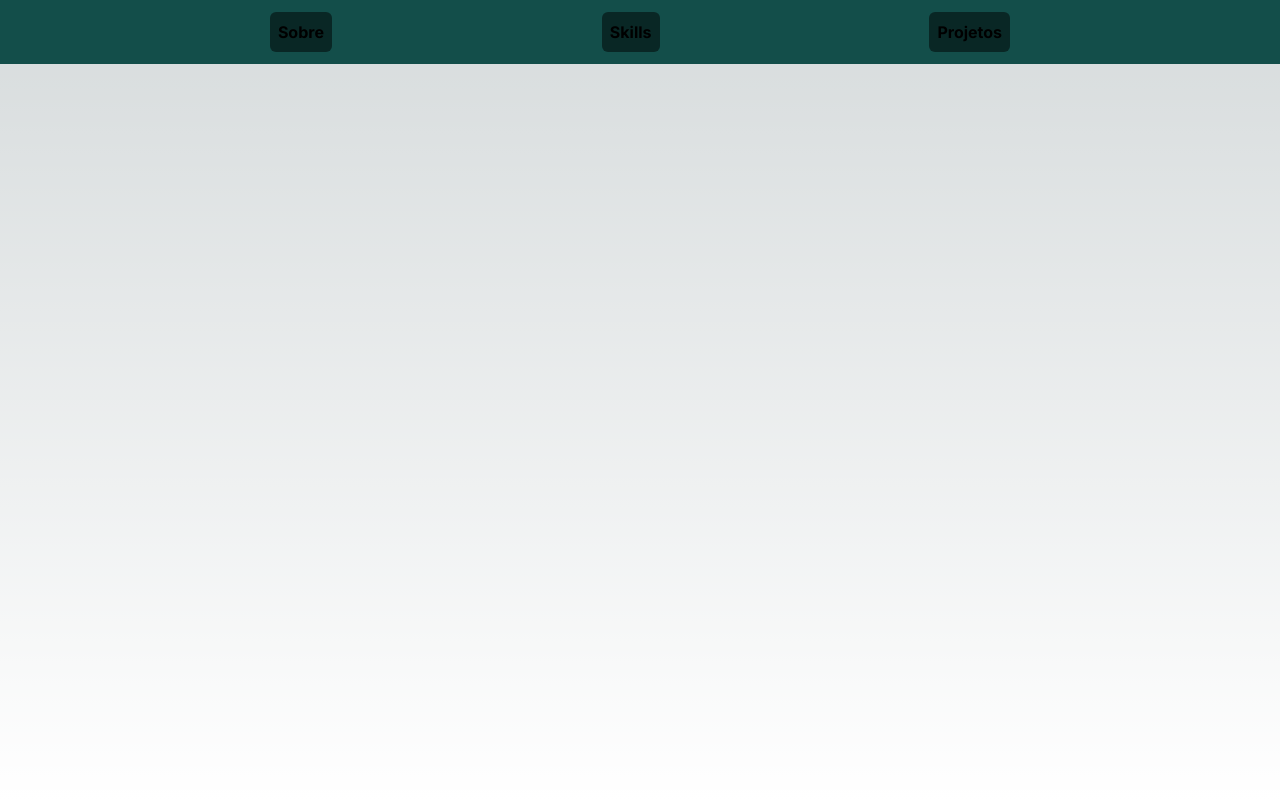
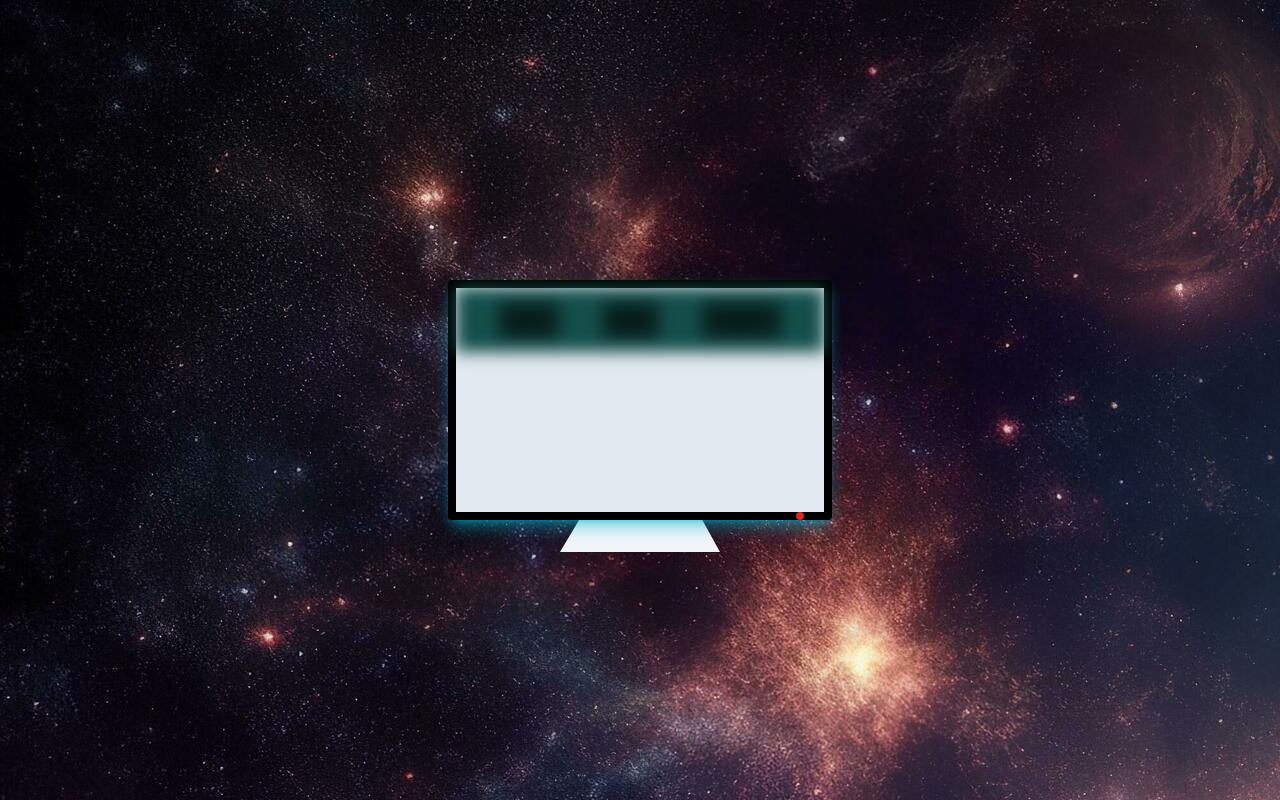
Before and after one commit to emersonpisoni/portfolio, a Next.js app: page / in a window 1280 px wide. Built offline with nearby package versions, Linux system fonts and the light colour scheme.

Commit message:
add computer animation zoom

```diff
--- a/app/globals.css
+++ b/app/globals.css
@@ -16,6 +16,12 @@
   }
 }
 
+@layer utilities {
+  .clip-path-pc-base {
+    clip-path: polygon(22% 63%, 79% 62%, 100% 100%, 0% 100%);
+  }
+}
+
 body {
   color: rgb(var(--foreground-rgb));
   background: linear-gradient(
--- a/app/page.tsx
+++ b/app/page.tsx
@@ -1,13 +1,18 @@
 import Button from '@/components/button.component'
-import Image from 'next/image'
 
 export default function Home() {
   return (
-    <main className="flex min-h-screen flex-col items-center justify-between">
-      <div className='w-full bg-teal-900 h-16 flex justify-evenly items-center'>
-        <Button>Sobre</Button>
-        <Button>Skills</Button>
-        <Button>Projetos</Button>
+    <main className="bg-space flex min-h-screen flex-col relative z-0 items-center justify-center bg-slate-950">
+      <div className=' relative flex justify-center'>
+        <div className="flex flex-col items-center relative justify-between w-96 h-60 bg-slate-200 border-8 border-black rounded shadow-lg shadow-cyan-500/50 ">
+          <div className='w-full bg-teal-900 h-16 flex justify-evenly items-center blur '>
+            <Button>Sobre</Button>
+            <Button>Skills</Button>
+            <Button>Projetos</Button>
+          </div>
+          <div className='w-2 h-2 bg-red-600 -bottom-2 right-5 absolute rounded-full '></div>
+        </div>
+        <div className='w-40 h-40 bg-slate-100 -bottom-8 absolute clip-path-pc-base -z-10'></div>
       </div>
     </main>
   )
--- a/tailwind.config.ts
+++ b/tailwind.config.ts
@@ -12,8 +12,19 @@ const config: Config = {
         'gradient-radial': 'radial-gradient(var(--tw-gradient-stops))',
         'gradient-conic':
           'conic-gradient(from 180deg at 50% 50%, var(--tw-gradient-stops))',
+        'space': "url('/images/space.jpg')"
+      },
+      animation: {
+        zoom: 'zoom 31s ease-in-out infinite'
+      },
+      keyframes: {
+        zoom: {
+          '0%, 100%': { transform: 'scale(3)' },
+          '50%': { transform: 'scale(1)' }
+        }
       },
     },
+
   },
   plugins: [],
 }
```
Also changed, not shown: public/images/space.jpg (added).
